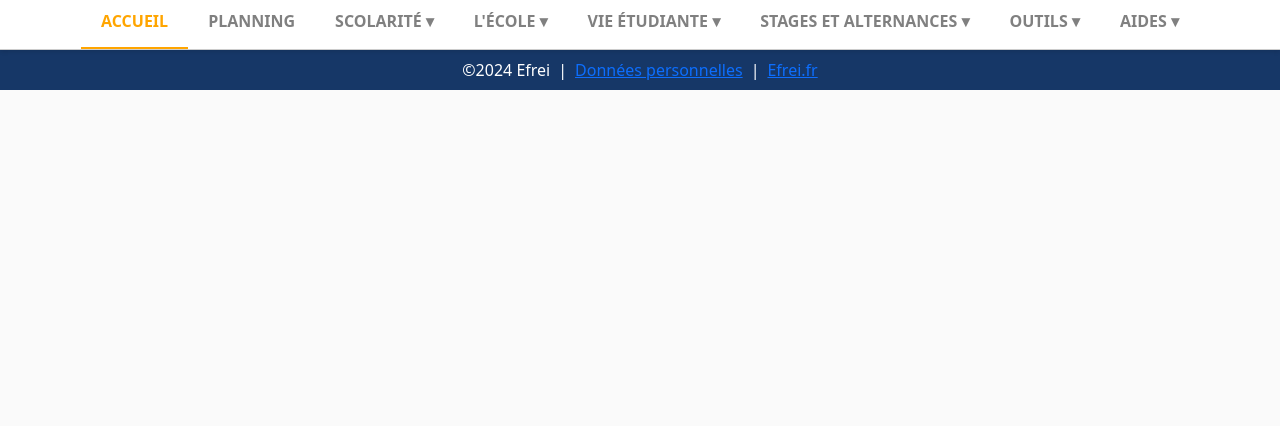
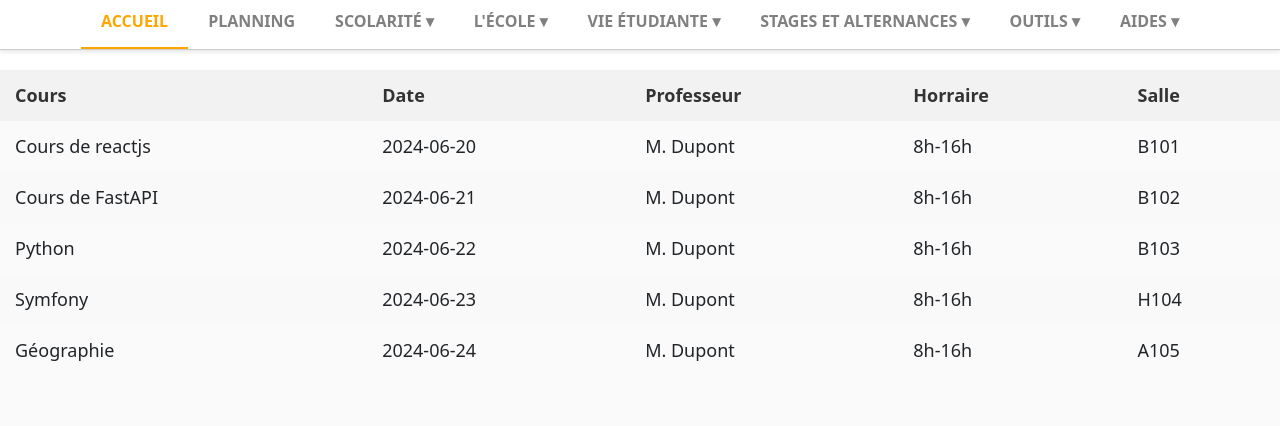
Before and after one commit to Niceley/Mini-React-Project, a React (Create React App) app in the folder projet_react/: page /planning in a window 1280 px wide. Shown: the part 150-576 px from the top of the page. Built offline with nearby package versions, Linux system fonts and the light colour scheme.

Commit message:
Ajout planning

```diff
--- a/projet_react/src/App.js
+++ b/projet_react/src/App.js
@@ -4,6 +4,7 @@ import Accueil from './pageaccueil/Accueil/Accueil';
 import { ArticleDetails } from './articleDetail/ArticleDetail';
 import { BrowserRouter, Routes, Route } from "react-router-dom";
 import Navbar from '../src/navbar/Navbar';
+import {Planning} from './planning/Planning';
 
 
 
@@ -25,6 +26,7 @@ function App() {
           <Route path="/">
             <Route index element={<Accueil />} />
             <Route path="article/:id" element={<ArticleDetails />} />
+            <Route path="planning" element={<Planning />} />
           </Route>
         </Routes>
       </BrowserRouter>
--- a/projet_react/src/pageaccueil/Accueil/Accueil.jsx
+++ b/projet_react/src/pageaccueil/Accueil/Accueil.jsx
@@ -1,9 +1,9 @@
 
 import React, { useState } from 'react';
-import ArticleCard from '../ArticleCard';
+import ArticleCard from '../ListeArticle/ArticleCard';
 import articles from '../ListeArticle/ListeArticle';
 import listePosteReseaux from '../ListeArticle/ListePosteReseaux';
-import Reseau from '../Reseau';
+import Reseau from '../reseau/Reseau';
 import Popup from 'reactjs-popup';
 import 'reactjs-popup/dist/index.css';
 import './Accueil.css';
@@ -35,7 +35,7 @@ function Accueil() {
             <div className="center">
                 <div className="contour">
                     <div className="actualité"> Actualités
-                    <button type="button" class="btn btn-primary addArticle" onClick={togglePopup}> Ajouter un article </button>
+                        <button type="button" className="btn btn-primary addArticle" onClick={togglePopup}> Ajouter un article </button>
                         <Popup open={open} closeOnDocumentClick onClose={togglePopup}>
                             <div className="popup">
                                 <span> Ajouter un nouvel article </span>
--- a/projet_react/src/pageaccueil/carrousel/carrousel.css
+++ b/projet_react/src/pageaccueil/carrousel/carrousel.css
@@ -4,6 +4,7 @@
   flex-direction: row;
   justify-content: space-evenly;
   align-items: center;
+  padding: 16px;
 }
 
 .carrousel img{
--- /dev/null
+++ b/projet_react/src/planning/Planning.jsx
@@ -0,0 +1,32 @@
+import React from 'react';
+import './style.css';
+import listeCours from './listeCours/listeCours.js'; // Adjust the import path as necessary
+
+export const Planning = () => {
+    return (
+        <div className='planning'>
+            <table>
+                <thead>
+                    <tr>
+                        <th>Cours</th>
+                        <th>Date</th>
+                        <th>Professeur</th>
+                        <th>Horraire</th>
+                        <th>Salle</th>
+                    </tr>
+                </thead>
+                <tbody>
+                    {listeCours.map((cours, index) => (
+                        <tr key={index}>
+                            <td>{cours.matière}</td>
+                            <td>{cours.date}</td>
+                            <td>{cours.professeur}</td>
+                            <td>{cours.horraire}</td>
+                            <td>{cours.salle}</td>
+                        </tr>
+                    ))}
+                </tbody>
+            </table>
+        </div>
+    )
+}
--- /dev/null
+++ b/projet_react/src/planning/listeCours/listeCours.js
@@ -0,0 +1,45 @@
+const listeCours = [
+    {
+        "matière": "Cours de reactjs",
+        "date": "2024-06-20",
+        "professeur" : "M. Dupont",
+        "salle": "B101",
+        "horraire": "8h-16h",
+        "listeEleve": ["Alice Martin", "Bob Dupont", "Charlie Durand"],
+    },
+    {
+        "matière": "Cours de FastAPI",
+        "date": "2024-06-21",
+        "salle": "B102",
+        "professeur" : "M. Dupont",
+        "horraire": "8h-16h",
+        "listeEleve": ["David Moreau", "Eva Simon", "Fiona Laurent"]
+    },
+    {
+        "matière": "Python",
+        "date": "2024-06-22",
+        "professeur" : "M. Dupont",
+        "salle": "B103",
+        "horraire": "8h-16h",
+        "listeEleve": ["Gabriel Petit", "Hélène Girard", "Isabelle Lefevre"]
+    },
+    {
+        "matière": "Symfony",
+        "date": "2024-06-23",
+        "professeur" : "M. Dupont",
+        "salle": "H104",
+        "horraire": "8h-16h",
+        "listeEleve": ["Jean Renault", "Karen Blanchard", "Léa Gauthier"]
+    },
+    {
+        "id": 5,
+        "matière": "Géographie",
+        "date": "2024-06-24",
+        "professeur" : "M. Dupont",
+        "salle": "A105",
+        "horraire": "8h-16h",
+        "listeEleve": ["Marius Lambert", "Nina Roche", "Oscar Chabot"]
+    }
+]
+
+export default listeCours;
--- /dev/null
+++ b/projet_react/src/planning/style.css
@@ -0,0 +1,48 @@
+.planning{
+  height: 100%;
+}
+
+table {
+    width: 100%;
+    border-collapse: collapse;
+    margin: 20px 0;
+    font-size: 18px;
+    text-align: left;
+  }
+
+  thead tr {
+    background-color: #f2f2f2;
+    color: #333;
+    font-weight: bold;
+  }
+
+  th, td {
+    padding: 12px 15px;
+    border: 1px solid #ddd;
+  }
+
+  tbody tr:nth-child(even) {
+    background-color: #f9f9f9;
+  }
+
+  tbody tr:hover {
+    background-color: #f1f1f1;
+  }
+
+  button {
+    background-color: #007bff;
+    color: white;
+    border: none;
+    padding: 10px 20px;
+    text-align: center;
+    text-decoration: none;
+    display: inline-block;
+    font-size: 16px;
+    margin: 4px 2px;
+    cursor: pointer;
+    border-radius: 5px;
+  }
+
+  button:hover {
+    background-color: #0056b3;
+  }
```
Also changed, not shown: projet_react/src/pageaccueil/ListeArticle/ArticleCard.jsx (renamed from projet_react/src/pageaccueil/ArticleCard.jsx), projet_react/src/pageaccueil/reseau/Reseau.jsx (renamed from projet_react/src/pageaccueil/Reseau.jsx).
